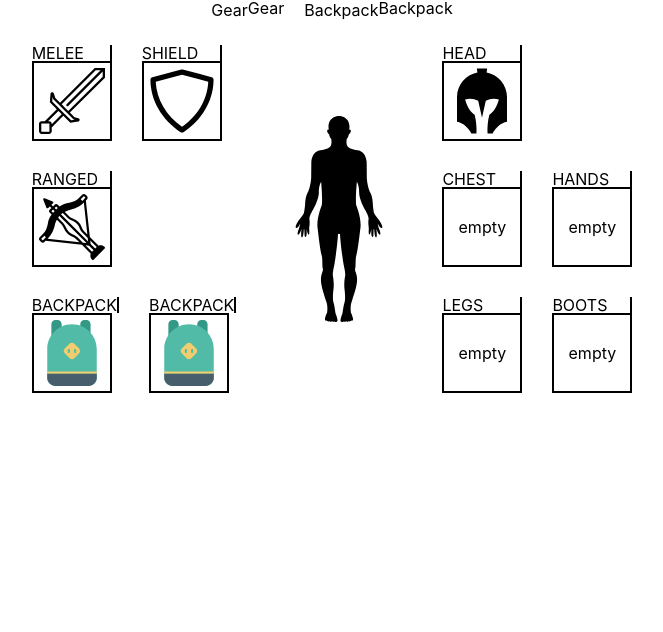
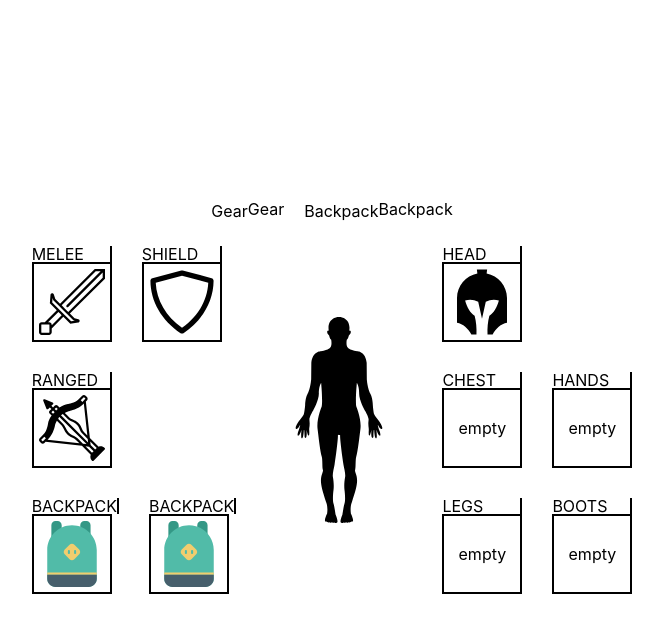
Before and after one commit to AndriiManyak/epic-stories, a Next.js app: page /inventory in a window 1280 px wide. Shown: the top 632 px of the page, without its empty margins (308-971 px from the left). Built offline with nearby package versions, Linux system fonts and the light colour scheme.

Commit message:
create GameContainerLayout

```diff
--- /dev/null
+++ b/components/layouts/GameContainerLayout.tsx
@@ -0,0 +1,17 @@
+import styled from "styled-components";
+import { ReactNode } from "react";
+
+type Props = {
+  children: ReactNode;
+};
+
+export const GameContainerLayout = ({ children }: Props) => {
+  return <Layout>{children}</Layout>;
+};
+
+const Layout = styled.div`
+  height: 100vh;
+  display: flex;
+  align-items: center;
+  justify-content: center;
+`;
--- a/pages/inventory.tsx
+++ b/pages/inventory.tsx
@@ -1,14 +1,14 @@
 import type { NextPage } from "next";
 import { InventoryPage as InventoryPageComponent } from "~/components/inventory/inventoryPage/InventoryPage";
 import { WithLayout } from "~/types/withLayout";
-import { FullPageLayout } from "~/components/layouts/FullPageLayout";
+import { GameContainerLayout } from "~/components/layouts/GameContainerLayout";
 
 const InventoryPage: NextPage & WithLayout = () => {
   return <InventoryPageComponent />;
 };
 
 InventoryPage.getLayout = (page) => {
-  return <FullPageLayout>{page}</FullPageLayout>;
+  return <GameContainerLayout>{page}</GameContainerLayout>;
 };
 
 export default InventoryPage;
```
